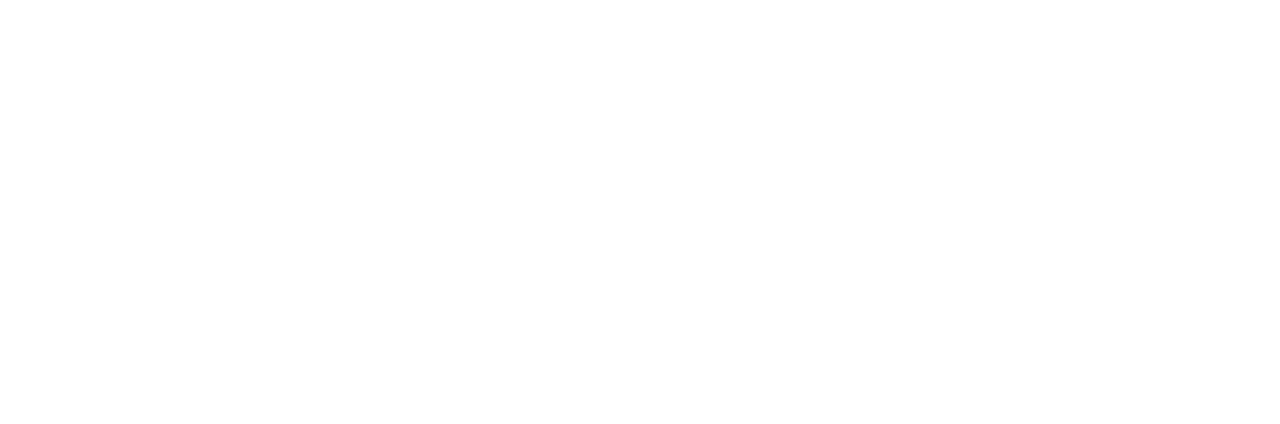
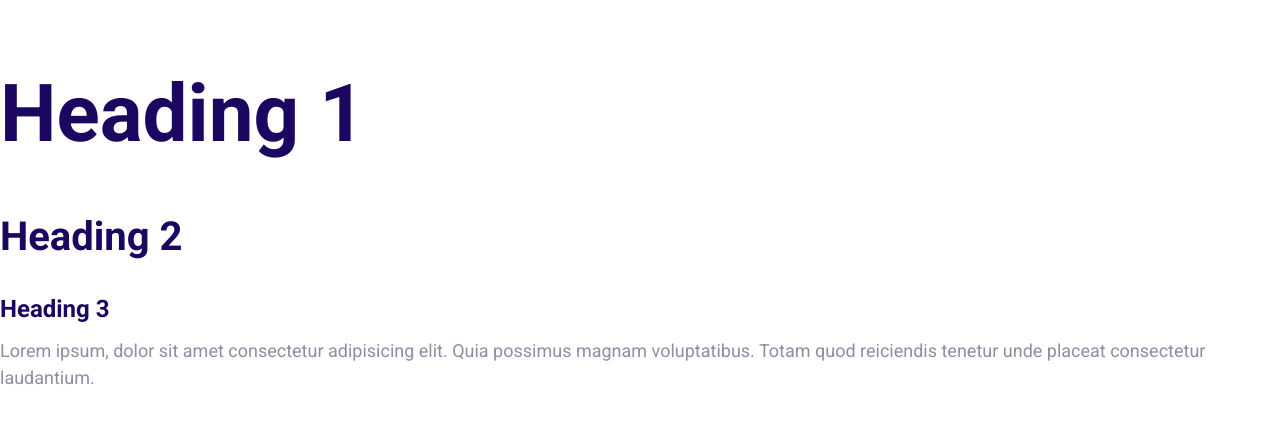
Before and after one commit to Vischoi/moshify, a plain HTML site: page index.html in a window 1280 px wide. Drawn offline with Linux system fonts and the light colour scheme.

Commit message:
Define the styles for the fonts.

```diff
--- a/css/styles.css
+++ b/css/styles.css
@@ -5,3 +5,58 @@
     --color-headings: #1b0760;
     --color-body: #918ca4;
 }
+
+html {
+    font-size: 62.5%;
+}
+
+body {
+    font-family: "Roboto", Arial, Helvetica, sans-serif;
+    font-size: 2.4rem;
+    line-height: 1.5;
+    color: var(--color-body);
+}
+
+h1,
+h2,
+h3 {
+    color: var(--color-headings);
+    margin-bottom: 1rem;
+}
+
+h1 {
+    font-size: 7rem;
+}
+
+h2 {
+    font-size: 4rem;
+}
+
+h3 {
+    font-size: 3rem;
+}
+
+p {
+    margin-top: 0;
+}
+
+@media screen and (min-width: 1024px) {
+    body {
+        font-size: 1.8rem;
+    }
+
+    h1 {
+        font-size: 8rem;
+    }
+
+    h2 {
+        font-size: 4rem;
+    }
+
+    h3 {
+        font-size: 2.4rem;
+    }
+}
+
+@media screen and (min-) {
+}
--- a/index.html
+++ b/index.html
@@ -4,8 +4,23 @@
         <meta charset="UTF-8" />
         <meta name="viewport" content="width=device-width, initial-scale=1.0" />
         <title>Document</title>
+        <link rel="preconnect" href="https://fonts.googleapis.com" />
+        <link rel="preconnect" href="https://fonts.gstatic.com" crossorigin />
+        <link
+            href="https://fonts.googleapis.com/css2?family=Roboto:wght@400;700&display=swap"
+            rel="stylesheet"
+        />
         <link rel="stylesheet" href="css/normalize.css" />
         <link rel="stylesheet" href="css/styles.css" />
     </head>
-    <body></body>
+    <body>
+        <h1>Heading 1</h1>
+        <h2>Heading 2</h2>
+        <h3>Heading 3</h3>
+        <p>
+            Lorem ipsum, dolor sit amet consectetur adipisicing elit. Quia
+            possimus magnam voluptatibus. Totam quod reiciendis tenetur unde
+            placeat consectetur laudantium.
+        </p>
+    </body>
 </html>
```
